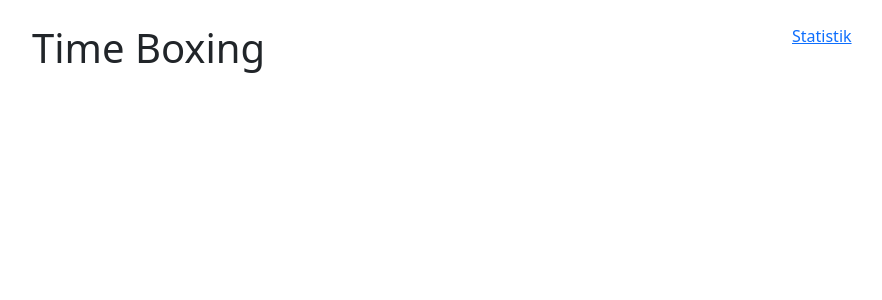
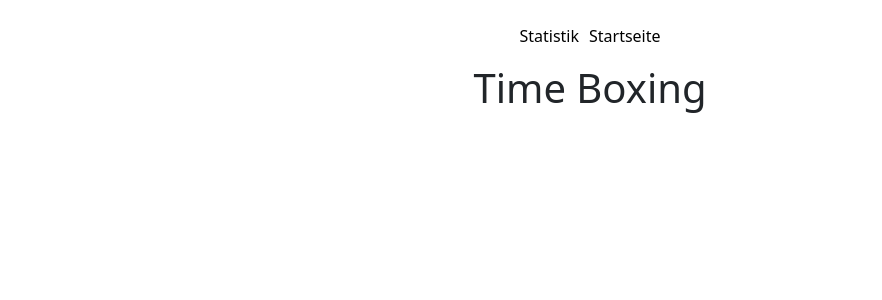
Before and after one commit to Noeell/Semeru, a React (Create React App) app: page /startseite in a window 1280 px wide. Shown: the top 300 px of the page, without its empty margins (50-932 px from the left). Built offline with nearby package versions, Linux system fonts and the light colour scheme; no server answers; sample sign-in values are in the browser's storage.

Commit message:
dont hack it

```diff
--- a/src/App.css
+++ b/src/App.css
@@ -1,4 +1,4 @@
-.App {
+Body {
   text-align: center;
 }
 
--- a/src/App.js
+++ b/src/App.js
@@ -1,19 +1,53 @@
-import './App.css';
+import './Header.css';
+import './App.css'
 import Login from "./Login";
-import {NavLink, Route, Switch} from "react-router-dom";
+import {Link, NavLink, Redirect, Route, BrowserRouter as Router, Switch, useParams} from "react-router-dom";
 import Startpage from "./Startpage";
 import Statistik from "./Statistik";
 import SignUp from "./SignUp";
+import Firebase from "firebase/compat";
 
 function App() {
+
+    const HeaderLink = ({ page }, props) => {
+        const title = page.charAt(0).toUpperCase() + page.slice(1);
+        return <Link to={`/${page}`} className='headerlink-title'>
+            {title}
+            <div className={props.selected ? 'headerlink-dot-active' : 'headerlink-dot'}>•</div>
+        </Link>;
+    };
+
+    const Header = () => {
+        const page = useParams().page || 'startseite';
+
+        return (
+            <div>
+                <br/>
+                <div className='header'>
+                    <HeaderLink page='statistik' selected={page === 'statistik'} />
+                    <HeaderLink page='startseite' selected={page === 'startseite'} />
+                </div>
+            </div>
+
+        );
+    };
+
     return (
-        <Switch>
-            <Route path="/statistik" component={Statistik}/>
-            <Route path="/signup" component={SignUp}/>
-            <Route path="/startseite" component={Startpage}/>
-            <Route path="/" component={Login}/>
-            <Route component={() => <><p>Seite nicht deklariert</p></>}/>
-        </Switch>
+        <div>
+            <Router>
+                <Route path='/:page' component={Header} />
+
+                <Route exact path="/statistik" component={Statistik}/>
+                <Route exact path="/signup" component={SignUp}/>
+                <Route exact path="/startseite" component={Startpage}/>
+                <Route exact path="/" component={Login}/>
+            </Router>
+
+            {
+                !Firebase.app().auth().currentUser && <Redirect to={"/"}/>
+            }
+        </div>
+
     );
 }
 
--- /dev/null
+++ b/src/Header.css
@@ -0,0 +1,30 @@
+.header {
+    display: flex;
+    justify-content: center;
+}
+
+.headerlink-title {
+    color: black;
+    text-decoration: none;
+    padding: 0 5px;
+}
+
+.headerlink-dot {
+    margin-top: -0.5rem;
+    opacity: 0;
+    transition: opacity 200ms linear;
+}
+
+.headerlink-title:focus .headerlink-dot {
+    opacity: 1;
+}
+
+.headerlink-dot-active {
+    margin-top: -0.5rem;
+    display: block;
+
+}
+
+.headerlink-no-link {
+    pointer-events: none;
+}
--- a/src/Startpage.js
+++ b/src/Startpage.js
@@ -1,26 +1,15 @@
 import {Col, Container, Row} from "react-bootstrap";
-import {Link, Redirect} from "react-router-dom";
-import Firebase from "firebase/compat";
 
 export default function Startpage() {
     return (
         <div>
-         <Container><br/>
+         <Container>
              <Row>
                  <Col>
                      <h1>Time Boxing</h1>
                  </Col>
-                 <Col>
-
-                 </Col>
-                 <Col>
-                     <Link to="/statistik">Statistik</Link>
-                 </Col>
              </Row>
          </Container>
-            {
-                !Firebase.app().auth().currentUser && <Redirect to={"/"}/>
-            }
         </div>
     );
 }
--- a/src/Statistik.js
+++ b/src/Statistik.js
@@ -1,27 +1,15 @@
 import {Col, Container, Row} from "react-bootstrap";
-import {Link, Redirect} from "react-router-dom";
-import Firebase from "firebase/compat";
 
 export default function Statistik() {
     return (
         <div>
             <Container>
-                <br/>
                 <Row>
                     <Col>
                         <h1>Statistik</h1>
                     </Col>
-                    <Col>
-
-                    </Col>
-                    <Col>
-                        <Link to="/startseite">Time Boxing</Link>
-                    </Col>
                 </Row>
             </Container>
-            {
-                !Firebase.app().auth().currentUser && <Redirect to={"/"}/>
-            }
         </div>
     )
 }
```
